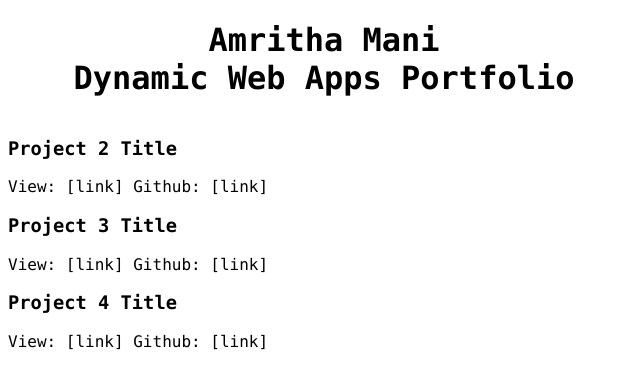
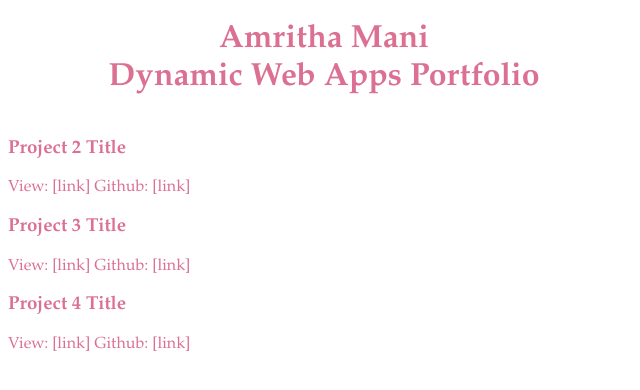
Before and after one commit to Amrithamani/p1, a PHP site: page / in a window 1280 px wide. Shown: the top 390 px of the page, without its empty margins (0-640 px from the left). Run offline with PHP 8.4, Linux system fonts and the light colour scheme.

Commit message:
changed font family and color

```diff
--- a/mystyle.css
+++ b/mystyle.css
@@ -1,16 +1,16 @@
 
 
-                            h1 {
+                                h1 {
 					text-align:center;
-					color:PaleVoiletRed;
-					font-family: Lucida Console;
+
 				}
 
 				.container {
 					width:50%;
 					min-width:600px;
 					margin-bottom:50px;
-					font-family: Lucida Console;
+					font-family: Garamond;
+					color:#DB7093;
 				}
 
 				img {
@@ -19,12 +19,10 @@
 					width:50%;
 				}
 
-			        h3 {
-			                text-align:justify;
-			                color:PaleVoiletRed;
-			        }
+                                h3 {
+                                	text-align:justify;
+                                }
 
 			        para {
 			        	text-align:justify;
-			        	color:PaleVoiletRed;
 			        }
```
